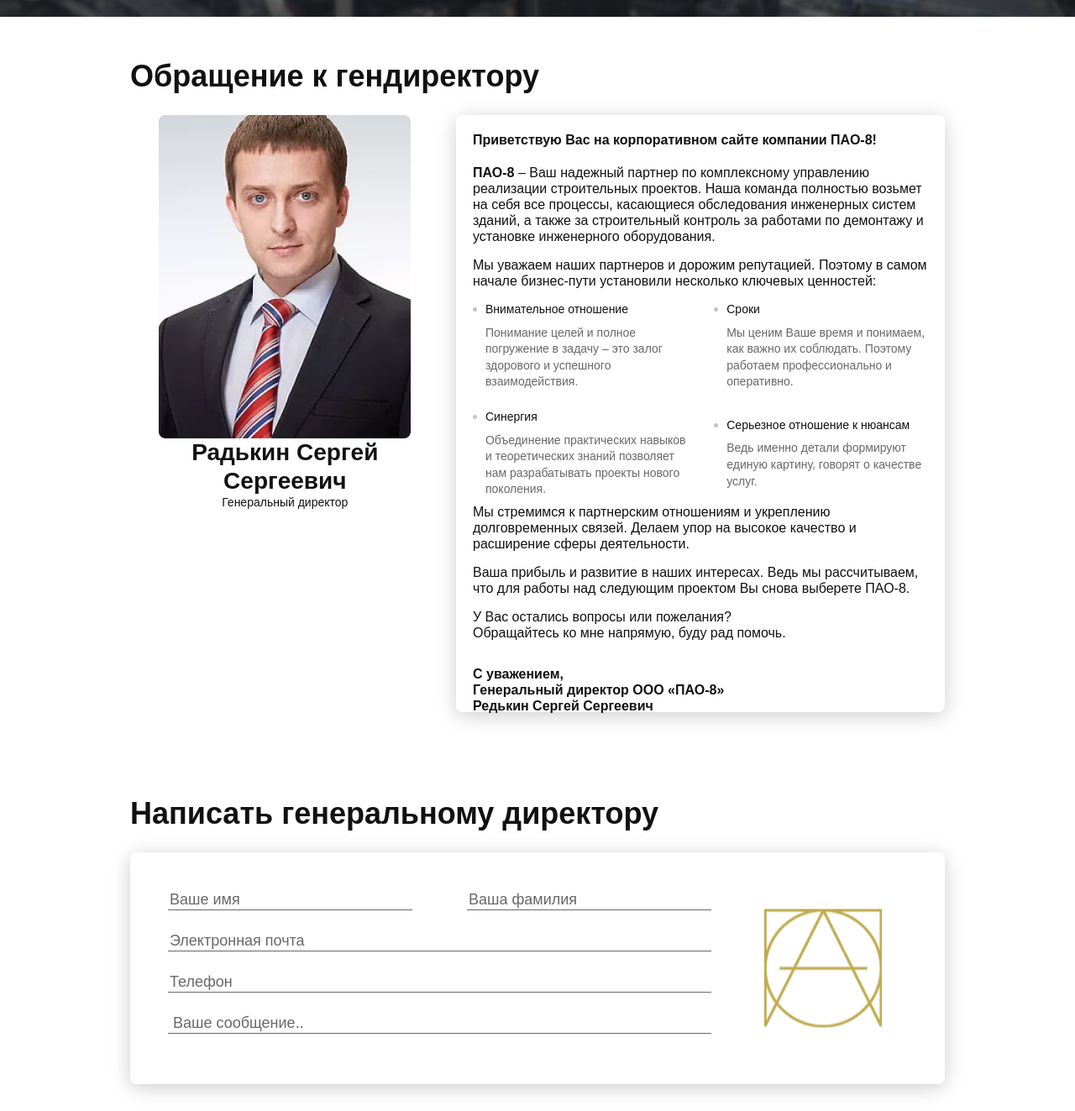
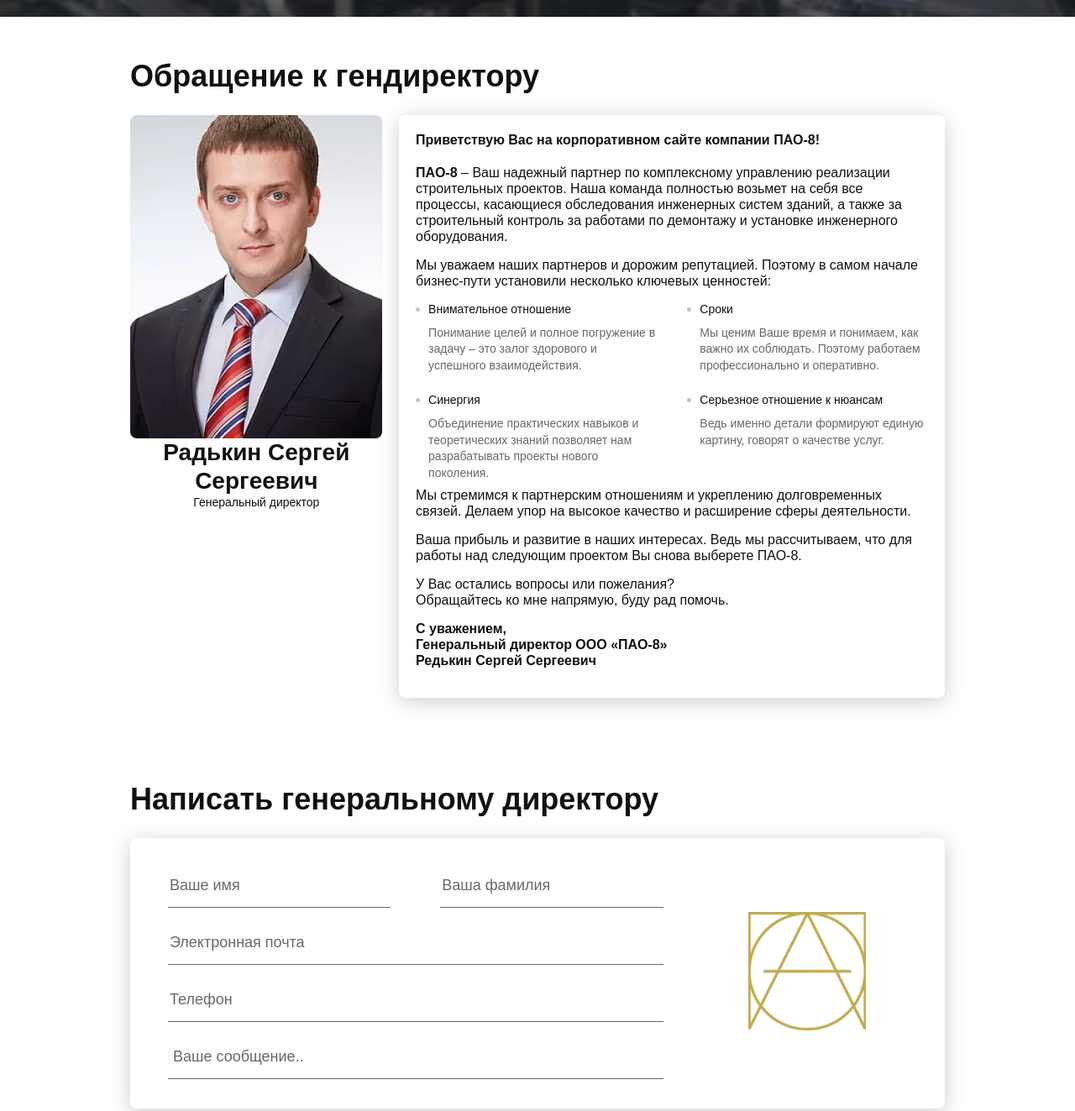
Before and after one commit to matsiakh/Pao, a plain HTML site: page app/appeal.html in a window 1280 px wide. Shown: the part 140-1463 px from the top of the page at 84% size. Drawn offline with Linux system fonts and the light colour scheme; a web font is replaced by a local one.

Commit message:
message pixel perfect

```diff
--- a/app/appeal.html
+++ b/app/appeal.html
@@ -41,9 +41,9 @@
 			<div class="appeal__block">
 
 				<div class="appeal__director">
-					<a href="#appeal.html"class="appeal__img">
+					<div class="appeal__img">
 						<img src="images/dist/appeal__img.png" alt="">
-					</a>
+					</div>
 					<h3 class="appeal__subtitle">Радькин Сергей Сергеевич</h3>
 					<span>Генеральный директор</span>
 				</div>
@@ -95,9 +95,9 @@
 							Обращайтесь ко мне напрямую, буду рад помочь.
 						</p>
 						<p>
-							С уважением,<br>
+							<b>С уважением,<br>
 							Генеральный директор ООО «ПАО-8»<br>
-							Редькин Сергей Сергеевич
+							Редькин Сергей Сергеевич</b>
 						</p>
 				</div>
 			</div>
@@ -108,8 +108,8 @@
 		<div class="message__container container">
 			<h2 class="message__title">Написать генеральному директору</h2>
 
-			<div class="message__form">
-				<form action="#">
+			<div class="message__wrap">
+				<form action="#" class="message__form">
 					<div class="message__form_first">
 						<input placeholder="Ваше имя" type="text" name="firstname" value="">
 						<input placeholder="Ваша фамилия" type="email" name="email" value="">
@@ -119,14 +119,12 @@
 					<button>Ваше сообщение..</button>
 				</form>
 
-				<a href="#appeal.html"class="message__logo">
+				<div class="message__logo">
 					<img src="images/dist/message__logo.png" alt="">
-				</a>
+				</div>
 			</div>
 
 		</div>
-
-
 	</section>
 
 	<footer class="footer">
--- a/app/sass/main.sass
+++ b/app/sass/main.sass
@@ -79,6 +79,9 @@
 
 		+r(767)
 			width: 50px
+
+		&::before
+			display: none
 
 		img
 			width: 100%
@@ -909,21 +912,18 @@
 
 	&__director
 		text-align: center
-		width: 38%
+		width: 31%
 
 		+r(767)
 			display: none
 
-	&__img
-		display: block
-
 	&__welcome
 		position: relative
-		padding: 20px 20px 70px
+		padding: 20px
 		background: #FFFFFF
 		box-shadow: 0px 4px 25px rgba(0, 0, 0, 0.2)
 		border-radius: 8px
-		width: 60%
+		width: 67%
 		color: $text
 
 		+r(1000)
@@ -944,15 +944,9 @@
 		font-size: 16px
 		line-height: 19px
 
-		&:last-child
-			font-weight: 600
-			position: absolute
-			transform: translate(0,15px)
-
 	ul
 		display: flex
 		flex-wrap: wrap
-		align-items: center
 		gap: 15px 6%
 
 		+r(1000)
@@ -991,28 +985,23 @@
 		font-size: 36px
 		line-height: 42px
 
-	&__form
+	&__wrap
 		display: flex
 		position: relative
 		justify-content: space-between
 		background: #fff
 		box-shadow: 0px 4px 25px rgba(0, 0, 0, 0.2)
 		border-radius: 8px
-		padding: 45px 45px 35px
+		padding: 30px 45px 35px
 
 		+r(567)
 			padding: 45px 20px 25px
 
-		input, button
+	&__form
+		width: 67%
+
+		+r(1000)
 			width: 100%
-			font-size: 18px
-			line-height: 21px
-			margin-bottom: 25px
-			background: transparent
-			border: none
-			border-bottom: 1px solid #686868
-			color: #686868
-			text-align: left
 
 		&_first
 			display: flex
@@ -1022,11 +1011,25 @@
 			+r(567)
 				flex-wrap: wrap
 
+		input, button
+			width: 100%
+			font-size: 18px
+			line-height: 50px
+			margin-bottom: 15px
+			background: transparent
+			border: none
+			border-bottom: 1px solid #686868
+			color: #686868
+			text-align: left
+
+		button
+			margin-bottom: 0
+
 	&__logo
-		position: absolute
-		left: 85%
-		top: 50%
-		transform: translate(-50%, -50%)
+		display: flex
+		align-items: center
+		justify-content: center
+		width: 27%
 
 		+r(1000)
 			display: none
```
Also changed, not shown: dist/appeal.html (+8 -10 lines), app/css/app.min.css, dist/css/app.min.css, maket/CEO-Desktop.png (added).
